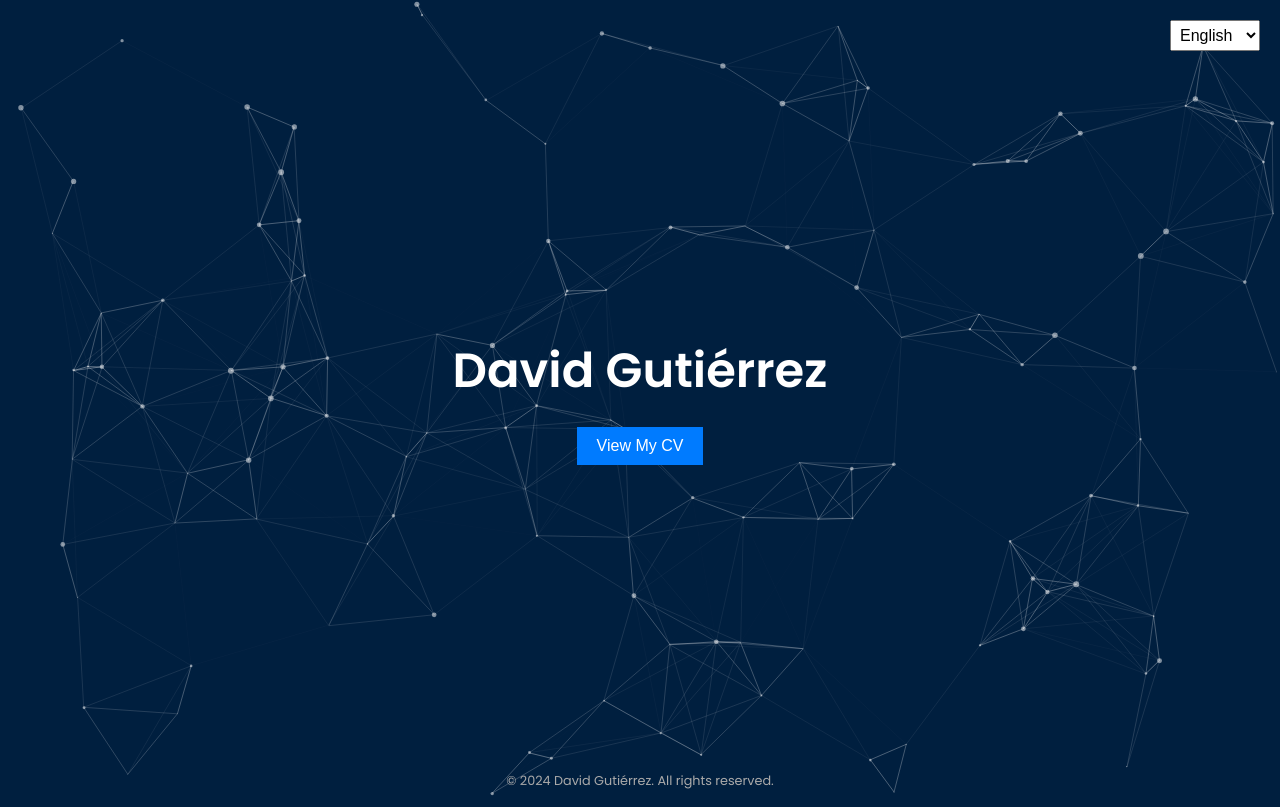
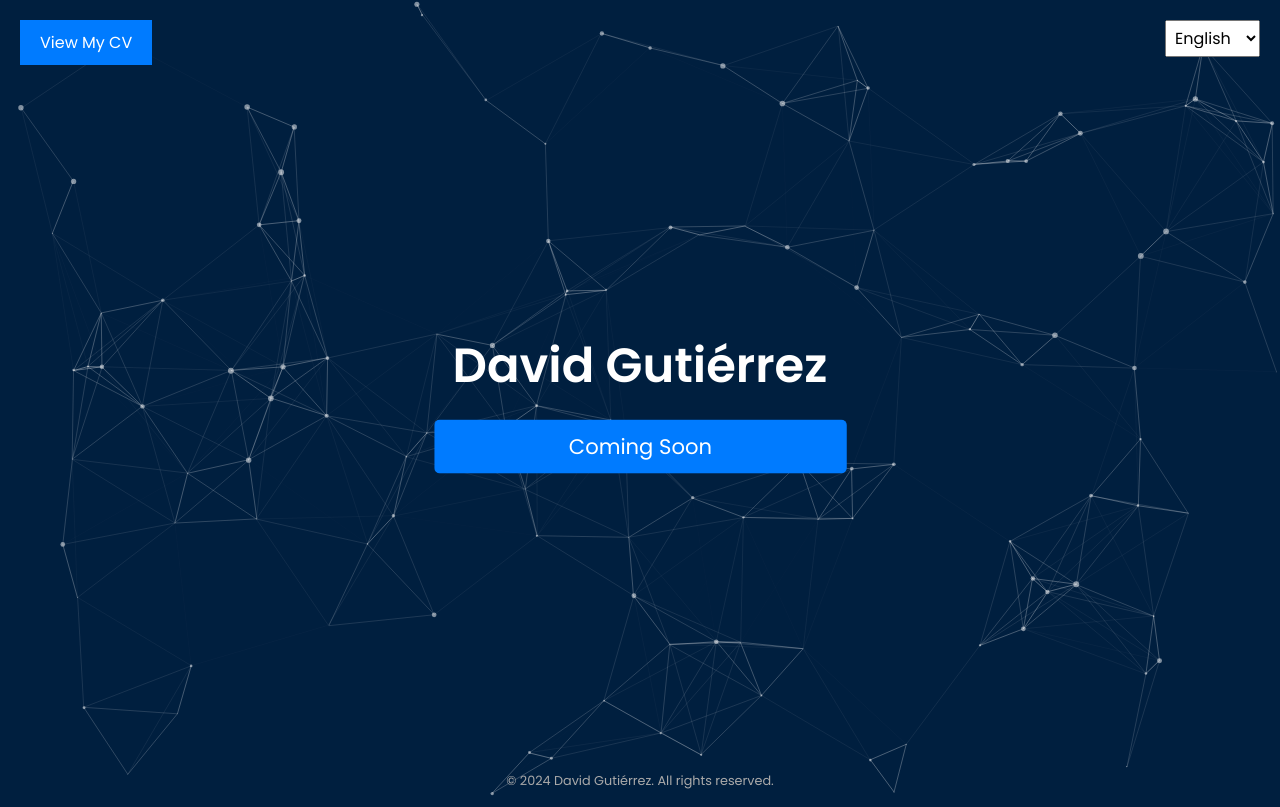
Before and after one commit to daguam/Portfolio, a plain HTML site: page index.html in a window 1280 px wide. Drawn offline with nearby package versions, Linux system fonts and the light colour scheme.

Commit message:
Add Landing Page updated files

```diff
--- a/css/styles.css
+++ b/css/styles.css
@@ -10,11 +10,12 @@ body {
     color: #FFFFFF;
     background: #001f3f;
     display: flex;
+    flex-direction: column;
     justify-content: center;
     align-items: center;
     height: 100vh;
     overflow: hidden;
-    position: relative; /* Added to position the language switcher relative to the body */
+    position: relative;
 }
 
 #particles-js {
@@ -37,7 +38,10 @@ h1 {
     animation: fadeIn 2s ease-in-out;
 }
 
-button {
+#cvButton {
+    position: absolute;
+    top: 20px;
+    left: 20px;
     font-size: 1rem;
     padding: 10px 20px;
     color: #FFFFFF;
@@ -45,9 +49,11 @@ button {
     border: none;
     cursor: pointer;
     transition: background 0.3s;
+    z-index: 2; /* Ensure it stays above the particles */
+    font-family: 'Poppins', sans-serif; /* Ensure Poppins font is used */
 }
 
-button:hover {
+#cvButton:hover {
     background: #0056b3;
 }
 
@@ -67,6 +73,7 @@ footer {
     padding: 5px;
     font-size: 1rem;
     z-index: 2;
+    font-family: 'Poppins', sans-serif; /* Ensure Poppins font is used */
 }
 
 /* Responsive Design */
@@ -96,3 +103,21 @@ footer {
     0% { opacity: 0; }
     100% { opacity: 1; }
 }
+
+.coming-soon-badge {
+    margin-top: 20px;
+    padding: 10px 20px;
+    background-color: #007BFF;
+    color: white;
+    font-size: 1.2rem;
+    border-radius: 5px;
+    animation: pulse 2s infinite;
+    font-family: 'Poppins', sans-serif; /* Ensure Poppins font is used */
+}
+
+/* Pulse animation for the badge */
+@keyframes pulse {
+    0% { transform: scale(1); }
+    50% { transform: scale(1.1); }
+    100% { transform: scale(1); }
+}
--- a/index.html
+++ b/index.html
@@ -3,7 +3,7 @@
 <head>
     <meta charset="UTF-8">
     <meta name="viewport" content="width=device-width, initial-scale=1.0">
-    <title>My Portfolio</title>
+    <title>Work - David Gutierrez</title>
     <link rel="stylesheet" href="css/styles.css">
     <link href="https://fonts.googleapis.com/css2?family=Poppins:wght@300;400;600&display=swap" rel="stylesheet">
 </head>
@@ -12,10 +12,11 @@
         <option value="en">English</option>
         <option value="es">Español</option>
     </select>
+    <button id="cvButton" onclick="window.location.href='assets/cv.pdf'">View My CV</button>
     <div id="particles-js"></div>
     <div class="content">
         <h1 id="name">David Gutiérrez</h1>
-        <button id="cvButton" onclick="window.location.href='assets/cv.pdf'">View My CV</button>
+        <div class="coming-soon-badge">Coming Soon</div>
     </div>
     <footer>
         <p id="footerText">&copy; 2024 David Gutiérrez. All rights reserved.</p>
--- a/js/language.js
+++ b/js/language.js
@@ -2,12 +2,14 @@ const translations = {
     en: {
         name: "David Gutiérrez",
         cvButton: "View My CV",
-        footerText: "&copy; 2024 David Gutiérrez. All rights reserved."
+        footerText: "&copy; 2024 David Gutiérrez. All rights reserved.",
+        comingSoon: "Coming Soon"
     },
     es: {
         name: "David Gutiérrez",
         cvButton: "Ver Mi CV",
-        footerText: "&copy; 2024 David Gutiérrez. Todos los derechos reservados."
+        footerText: "&copy; 2024 David Gutiérrez. Todos los derechos reservados.",
+        comingSoon: "Próximamente"
     }
 };
 
@@ -16,4 +18,5 @@ function switchLanguage() {
     document.getElementById('name').innerText = translations[language].name;
     document.getElementById('cvButton').innerText = translations[language].cvButton;
     document.getElementById('footerText').innerHTML = translations[language].footerText;
+    document.querySelector('.coming-soon-badge').innerText = translations[language].comingSoon;
 }
```
